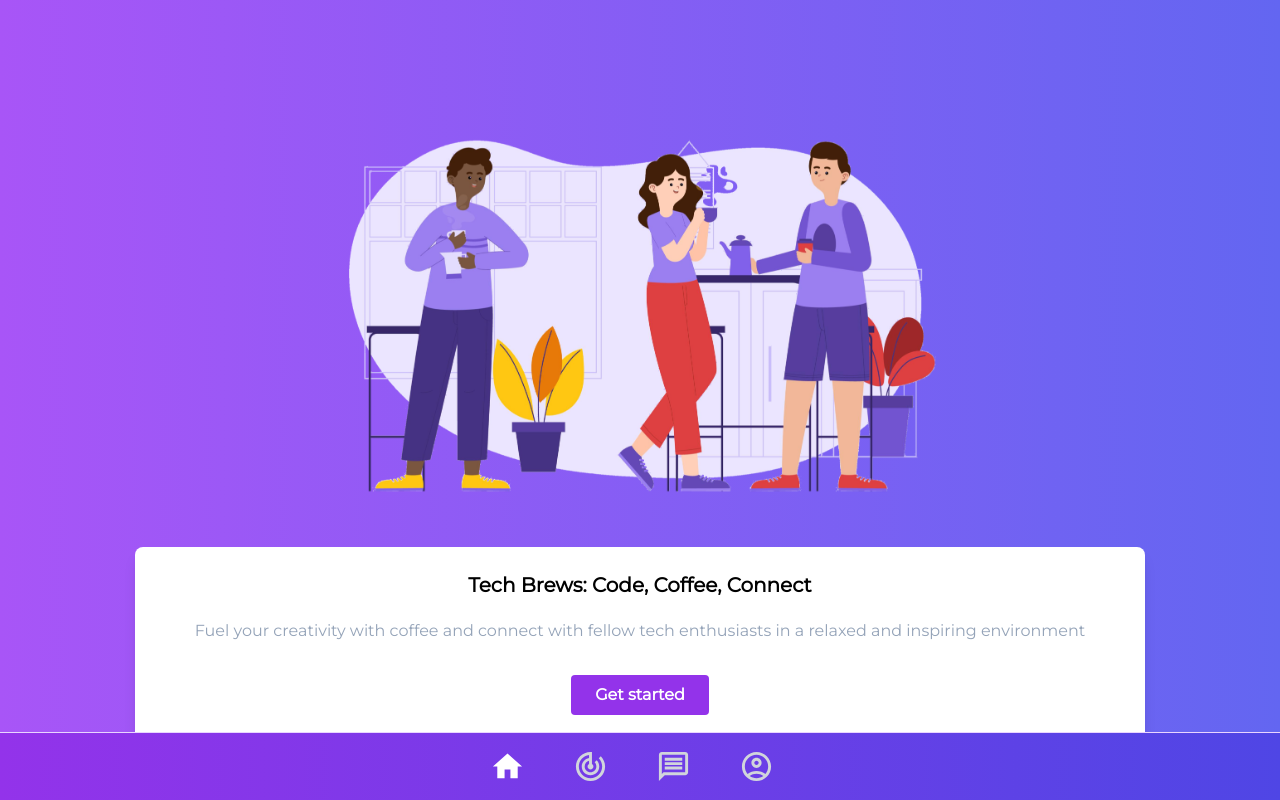
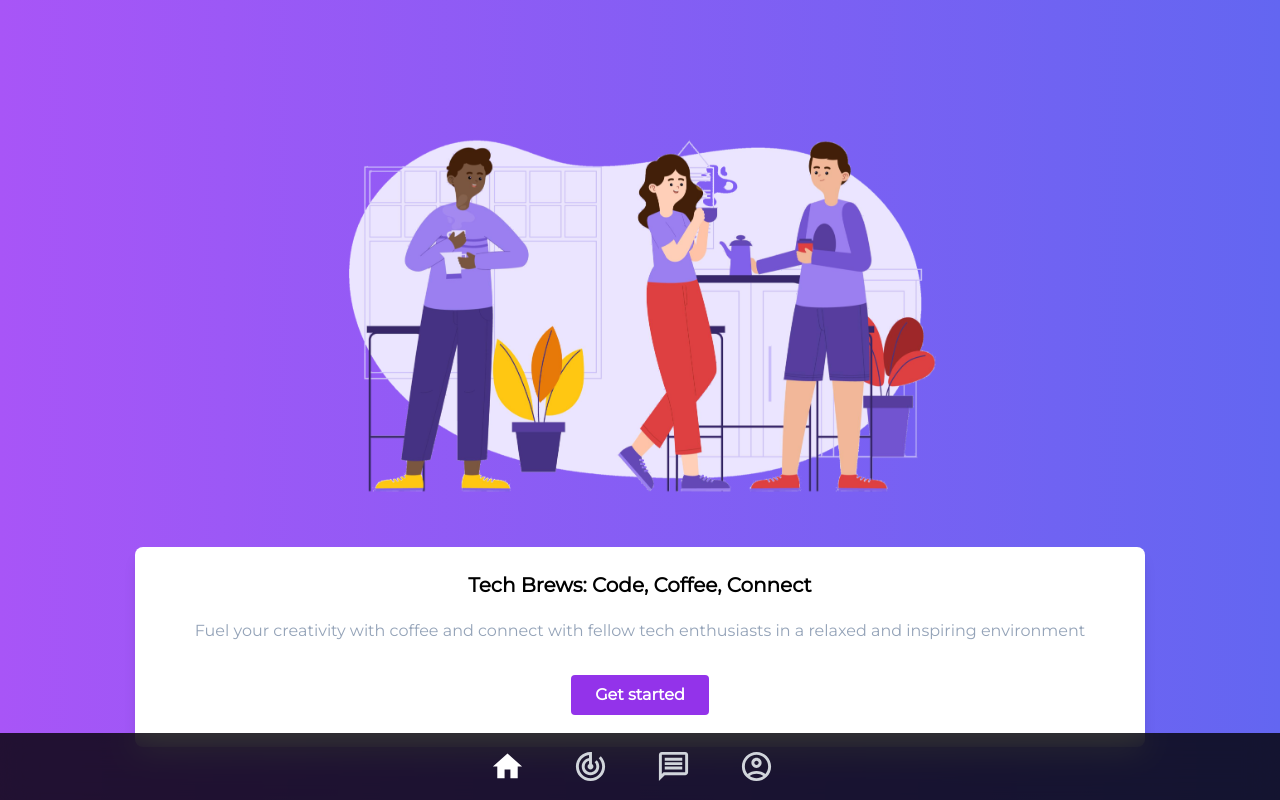
Before and after one commit to anu-r93/spiced-roulette-app, a Next.js app: page /home in a window 1280 px wide. Built offline with nearby package versions, Linux system fonts and the light colour scheme.

Commit message:
changed navbar UI

```diff
--- a/components/NavBar/index.js
+++ b/components/NavBar/index.js
@@ -27,7 +27,7 @@ const NavBar = () => {
   };
 
   return (
-    <nav className="fixed bottom-0 left-0 right-0 bg-gradient-to-r from-purple-600 to-indigo-600 bg-opacity-50 backdrop-filter backdrop-blur-lg border-t border-purple-200 py-4 hover:ring-4">
+    <nav className="fixed bottom-0 left-0 right-0 bg-black bg-opacity-80 backdrop-filter backdrop-blur-lg py-4 hover:ring-4 hover:ring-white/30 transition-all duration-300">
       <ul className="flex justify-center space-x-8">
         <li
           className={`cursor-pointer transition-colors duration-300 ${
```
